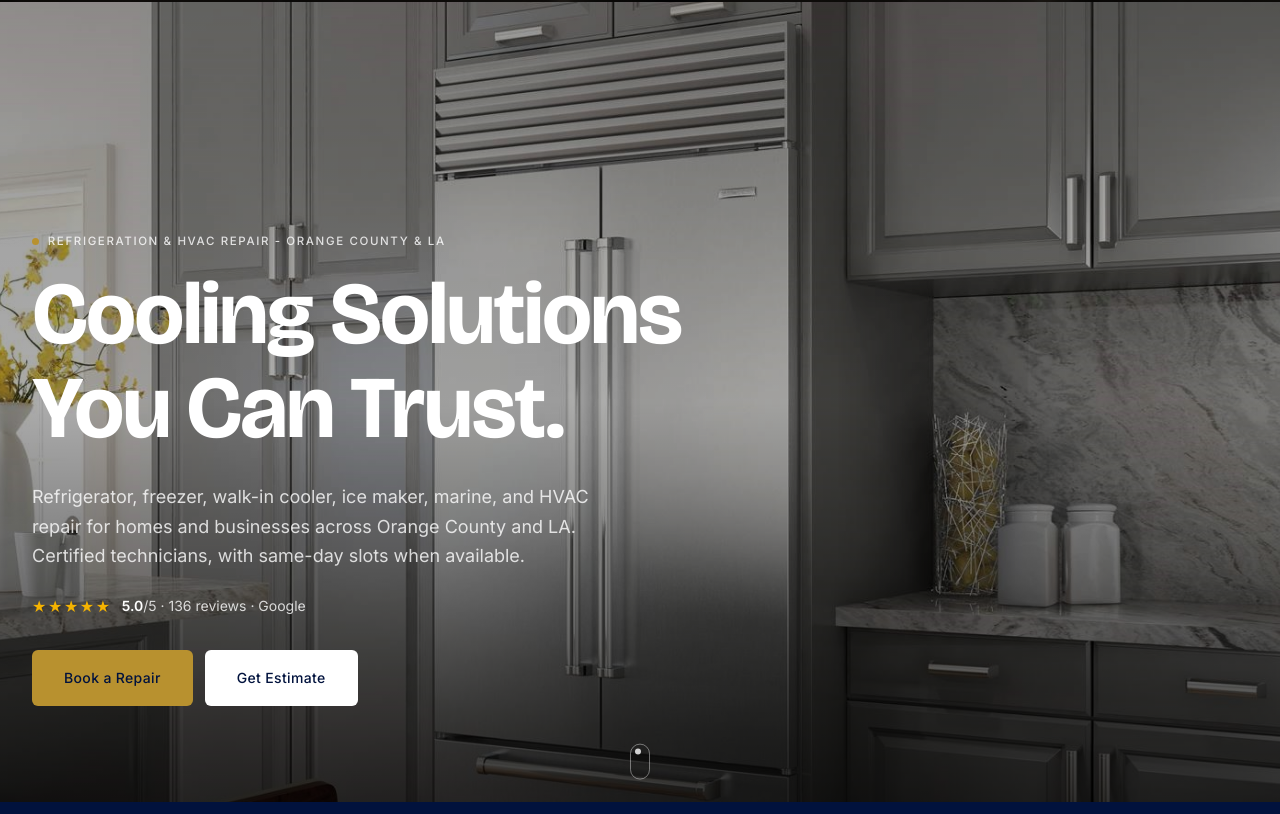
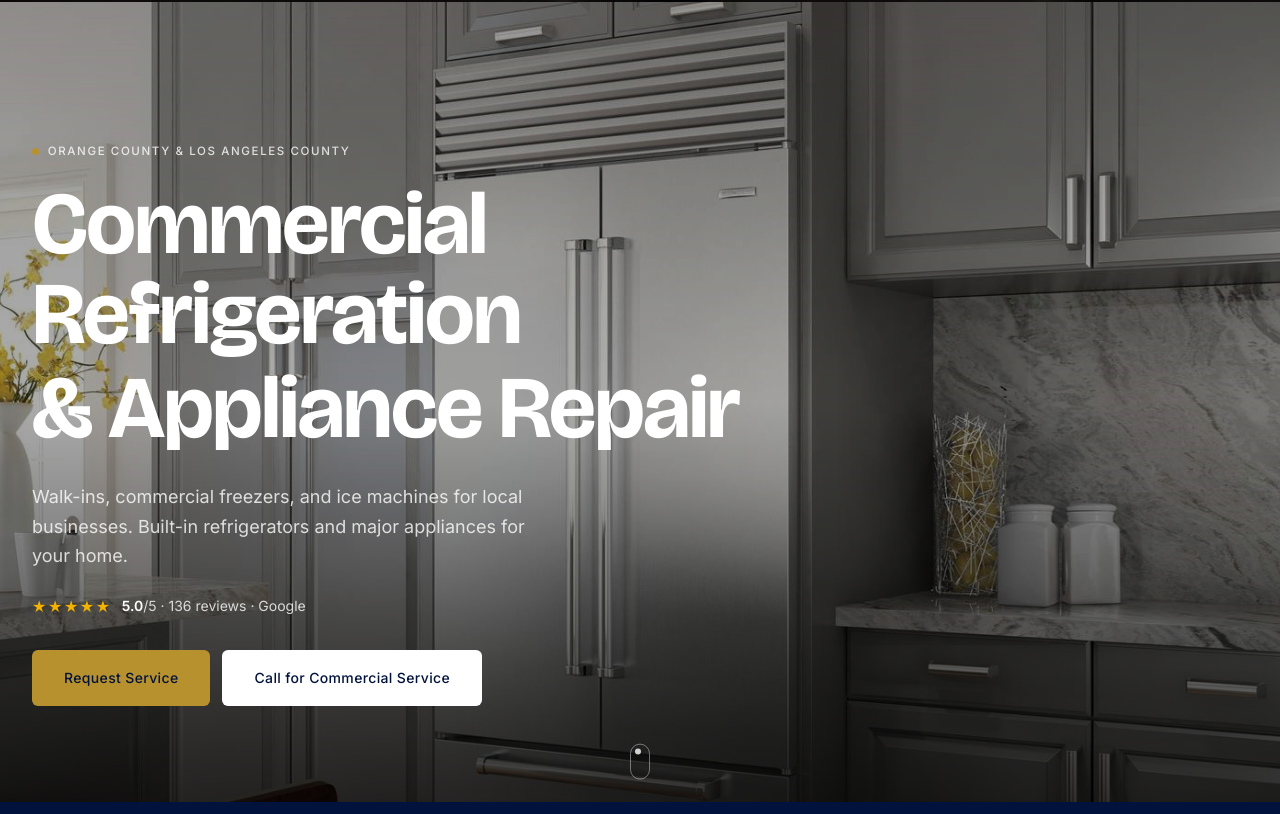
Before and after one commit to iogai/iogai-website, a Next.js app: page / in a window 1280 px wide. Shown: the part 798-1612 px from the top of the page. Built offline with nearby package versions, Linux system fonts and the light colour scheme; no server answers.

Commit message:
Clarify commercial repair and booking on the homepage

```diff
--- a/components/sections/ClosingBand.tsx
+++ b/components/sections/ClosingBand.tsx
@@ -2,7 +2,7 @@ import Image from "next/image";
 import { CTA } from "@/components/ui/CTA";
 import { Reveal } from "@/components/ui/Reveal";
 import { Parallax } from "@/components/ui/Parallax";
-import { closing } from "@/lib/copy";
+import { closing, site } from "@/lib/copy";
 
 export function ClosingBand() {
   return (
@@ -36,7 +36,7 @@ export function ClosingBand() {
                 <CTA href="#contact" variant="solid" className="h-14 px-8 text-base">
                   {closing.ctaPrimary}
                 </CTA>
-                <CTA href="#contact" variant="light" className="h-14 px-8 text-base">
+                <CTA href={site.phoneHref} variant="light" className="h-14 px-8 text-base">
                   {closing.ctaSecondary}
                 </CTA>
               </div>
--- a/components/sections/Contact.tsx
+++ b/components/sections/Contact.tsx
@@ -55,7 +55,7 @@ export function Contact() {
           <div className="rounded-2xl border border-hairline bg-mist/40 p-6 sm:p-8">
             <h3 className="display text-2xl text-ink">Book online</h3>
             <p className="mt-3 max-w-md text-base leading-relaxed text-ink-2">
-              Continue to our Housecall Pro booking page to see available services and appointment options.
+              Tell us what needs repair and choose an available time. Your arrival window depends on the technician’s schedule. We’ll do our best to accommodate your preferred time.
             </p>
             <a
               href={bookingUrl}
--- a/components/sections/Hero.tsx
+++ b/components/sections/Hero.tsx
@@ -5,7 +5,8 @@ import Image from "next/image";
 import { motion, useTransform } from "framer-motion";
 import { CTA } from "@/components/ui/CTA";
 import { Magnetic } from "@/components/ui/Magnetic";
-import { hero, rating } from "@/lib/copy";
+import { hero, rating, site } from "@/lib/copy";
+import { trackContact } from "@/lib/track";
 import { easeXdr, useScrollProgress } from "@/lib/motion";
 
 export function Hero() {
@@ -122,7 +123,7 @@ export function Hero() {
             </CTA>
           </Magnetic>
           <Magnetic>
-            <CTA href="#contact" variant="light" className="h-14 px-8 text-base">
+            <CTA href={site.phoneHref} onClick={() => trackContact("phone")} variant="light" className="h-14 px-8 text-base">
               {hero.ctaSecondary}
             </CTA>
           </Magnetic>
--- a/lib/copy.ts
+++ b/lib/copy.ts
@@ -66,11 +66,11 @@ export const nav = {
 };
 
 export const hero = {
-  eyebrow: "Refrigeration & HVAC repair - Orange County & LA",
-  title: ["Cooling Solutions", "You Can Trust."],
-  sub: "Refrigerator, freezer, walk-in cooler, ice maker, marine, and HVAC repair for homes and businesses across Orange County and LA. Certified technicians, with same-day slots when available.",
-  ctaPrimary: "Book a Repair",
-  ctaSecondary: "Get Estimate",
+  eyebrow: "Orange County & Los Angeles County",
+  title: ["Commercial Refrigeration", "& Appliance Repair"],
+  sub: "Walk-ins, commercial freezers, and ice machines for local businesses. Built-in refrigerators and major appliances for your home.",
+  ctaPrimary: "Request Service",
+  ctaSecondary: "Call for Commercial Service",
 };
 
 // "10+ years" is now verified - it's on iogai.com's own About page ("Over 10
@@ -257,7 +257,7 @@ export const closing = {
   title: ["Cooling Solutions -", "We've Got This."],
   sub: "Local refrigeration and HVAC repair across Orange County and LA. Ask us about same-day availability.",
   ctaPrimary: "Book a Repair",
-  ctaSecondary: "Get Estimate",
+  ctaSecondary: "Call IOGAI",
 };
 
 export const contact = {
```
